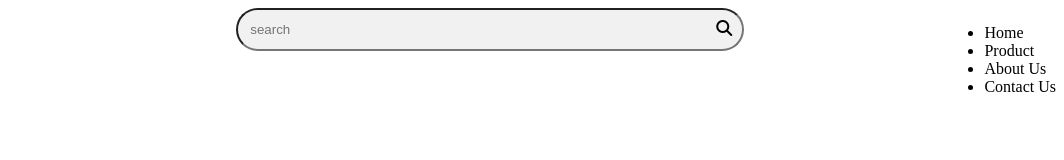
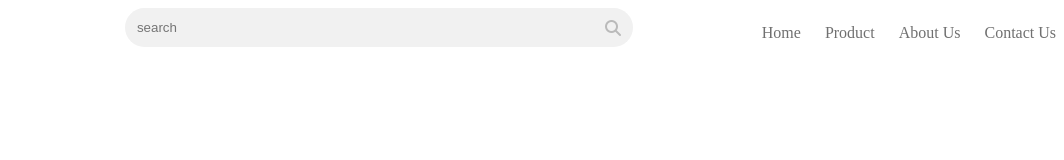
Before and after one commit to CreativeGhalib/Panda-mart, a plain HTML site: page index.html in a window 1280 px wide. Shown: the full height of the page, 216-1280 px from the left. Drawn offline with Linux system fonts and the light colour scheme.

Commit message:
Nav bar updated

```diff
--- a/index.html
+++ b/index.html
@@ -13,7 +13,7 @@
 
 <body>
     <main>
-        <nav>
+        <nav class="container">
             <figure>
                 <img src="./assets/images/logo.png" alt="">
             </figure>
@@ -21,11 +21,11 @@
                 <input type="search" placeholder="search" />
                 <i class="fa-solid fa-magnifying-glass"></i>
             </div>
-            <ul>
-                <li><a href=""></a>Home</li>
-                <li><a href=""></a>Product</li>
-                <li><a href=""></a>About Us</li>
-                <li><a href=""></a>Contact Us</li>
+            <ul class="nav-items">
+                <li><a href="">Home</a></li>
+                <li><a href="">Product</a></li>
+                <li><a href="">About Us</a></li>
+                <li><a href="">Contact Us</a></li>
             </ul>
         </nav>
 
--- a/style.css
+++ b/style.css
@@ -1,5 +1,9 @@
 *{
+    box-sizing: border-box ;
 
+}
+.container {max-width: 1280px;
+    margin:  auto;
 }
 
 nav {
@@ -8,6 +12,7 @@ nav {
 }
 .search-parent {
     position: relative;
+    color: rgb(186, 186, 186);;
 }
 
 .search-parent input {
@@ -15,6 +20,7 @@ nav {
     border-radius: 66px;
     padding: 12px;
     width: 508px;
+    border: none;
 
 }
 .search-parent i {
@@ -23,3 +29,15 @@ nav {
     right: 12px;
 
 }
+.nav-items {
+    display: flex;
+    list-style: none;
+    gap: 24px;
+}
+.nav-items li a{
+        text-decoration: none;
+        color: rgb(112, 112, 112);
+        font-weight: 600px;
+        font-size: 16px;
+
+}
```
